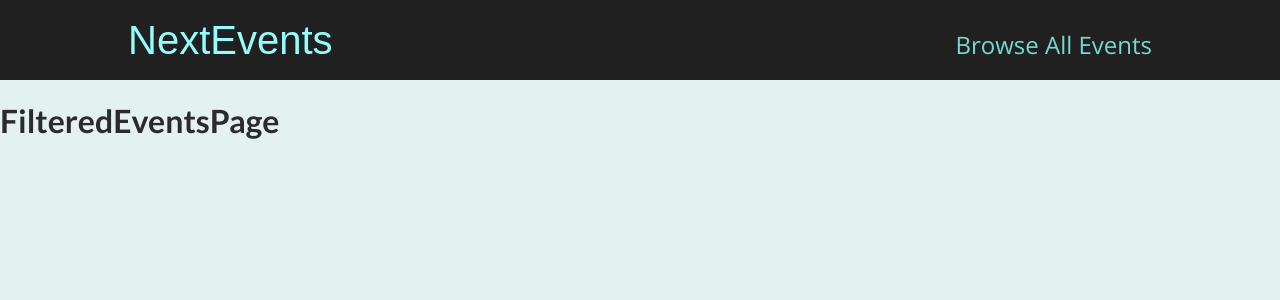
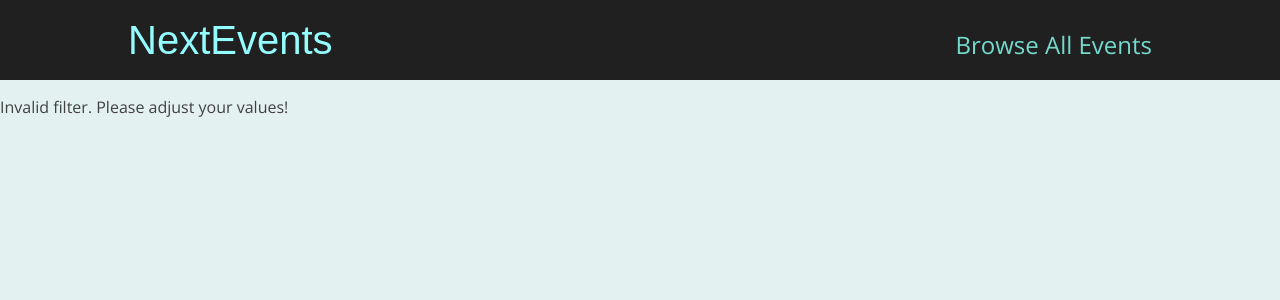
Before and after one commit to seolleung2/nextjs-playground, a Next.js app: page /events/1 in a window 1280 px wide. Shown: the top 300 px of the page. Built offline with nearby package versions, Linux system fonts and the light colour scheme.

Commit message:
add: events/[...slug] 페이지 상에서 router.query.slug 값을 통해 데이터 추출하기

```diff
--- a/pages/events/[...slug].tsx
+++ b/pages/events/[...slug].tsx
@@ -1,10 +1,41 @@
 import React from "react";
+import { useRouter } from "next/router";
+import { EventList } from "@Components/events";
+import { getFilteredEvents } from "@Data/dummy-data";
 
 function FilteredEventsPage() {
+  const router = useRouter();
+
+  if (!router.query.slug) {
+    return <p className="center">Loading...</p>;
+  }
+
+  const [year, month] = router.query.slug as string[];
+
+  if (
+    isNaN(Number(year)) ||
+    isNaN(Number(month)) ||
+    Number(year) > 2030 ||
+    Number(year) < 2021 ||
+    Number(month) < 1 ||
+    Number(month) > 12
+  ) {
+    return <p className="">Invalid filter. Please adjust your values!</p>;
+  }
+
+  const filteredEvents = getFilteredEvents({
+    year: Number(year),
+    month: Number(month),
+  });
+
+  if (!filteredEvents || filteredEvents.length === 0) {
+    return <p className="">No events found for the chosen filter!</p>;
+  }
+
   return (
-    <div>
-      <h1>FilteredEventsPage</h1>
-    </div>
+    <>
+      <EventList items={filteredEvents} />
+    </>
   );
 }
 
--- a/pages/events/index.tsx
+++ b/pages/events/index.tsx
@@ -1,7 +1,7 @@
 import React from "react";
 import { useRouter } from "next/router";
 import { EventList, EventSearch } from "@Components/events";
-import { getAllEvents, getFilteredEvents } from "@Data/dummy-data";
+import { getAllEvents } from "@Data/dummy-data";
 
 function AllEventsPage() {
   const router = useRouter();
--- a/src/data/dummy-data.ts
+++ b/src/data/dummy-data.ts
@@ -49,7 +49,12 @@ export function getAllEvents() {
   return DUMMY_EVENTS;
 }
 
-export function getFilteredEvents(dateFilter: any) {
+type DateFilterType = {
+  year: number;
+  month: number;
+};
+
+export function getFilteredEvents(dateFilter: DateFilterType) {
   const { year, month } = dateFilter;
 
   let filteredEvents = DUMMY_EVENTS.filter((event) => {
```
